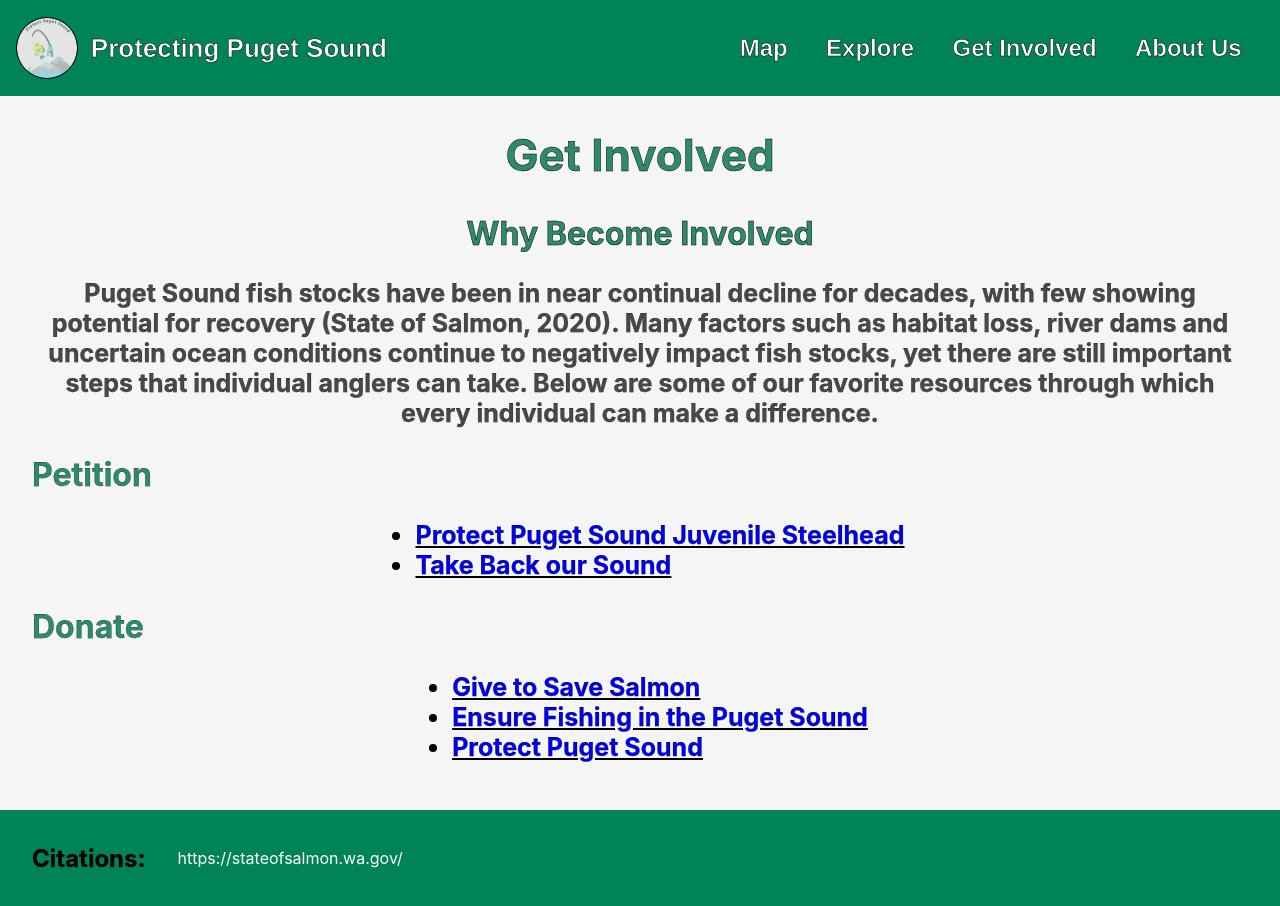
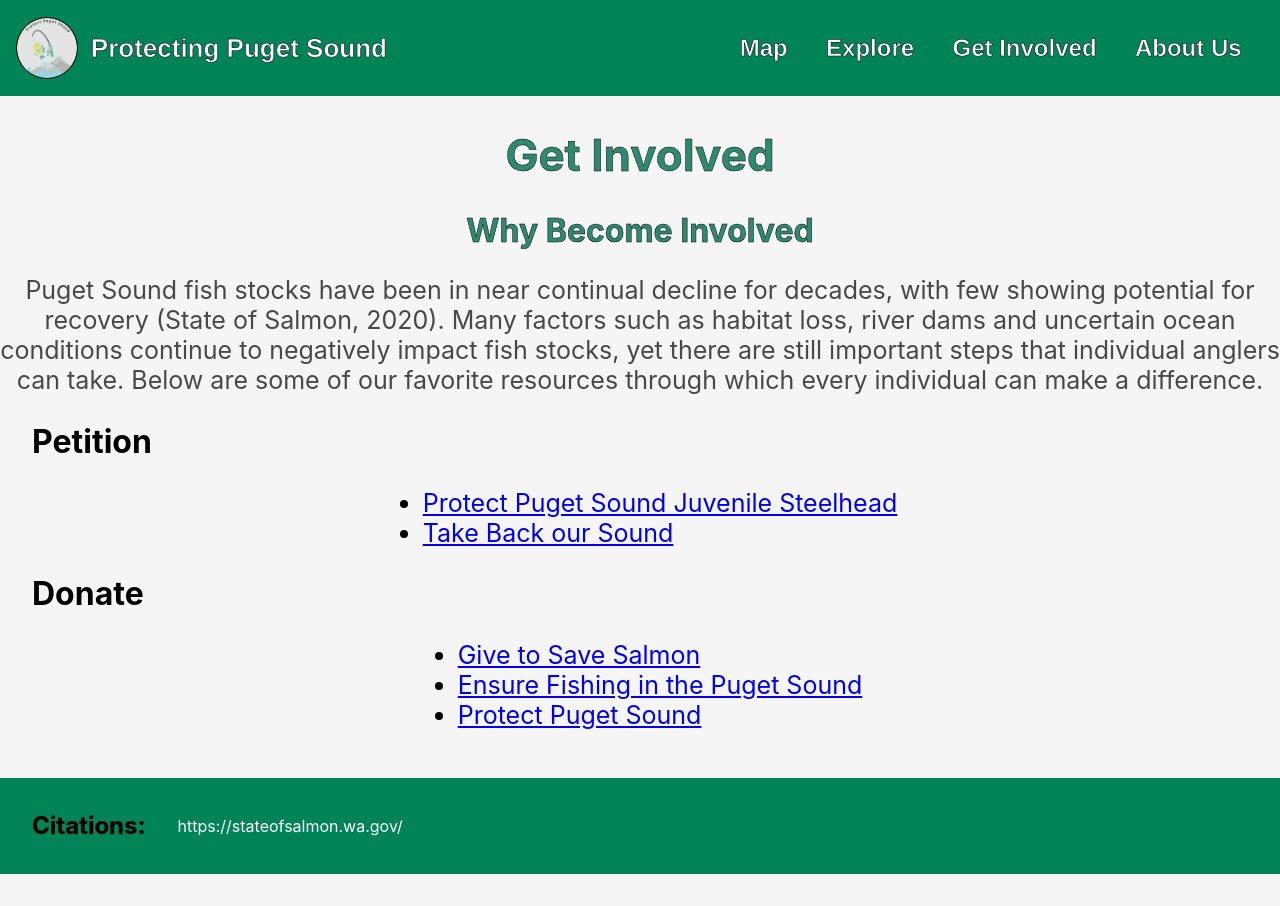
Before and after one commit to stroz08/Protecting-Pudget-Sound, a React (Create React App) app in the folder protecting-puget-sound/: page /getinvolved in a window 1280 px wide. After the commit the page ends 874 px from the top, so only its background shows below. Built offline with nearby package versions, Linux system fonts and the light colour scheme.

Commit message:
work on links page

```diff
--- a/protecting-puget-sound/src/getinvolved.js
+++ b/protecting-puget-sound/src/getinvolved.js
@@ -5,42 +5,32 @@
         <div>
           <header>
           <h1 class = "top-specie">Get Involved</h1>
-
         </header>
-        <section class = 'area'>
           <h2 class = 'medium'>Why Become Involved</h2>
           <p class = "mission">Puget Sound fish stocks have been in near continual decline for decades, with few showing potential for recovery (State of Salmon, 2020).
           Many factors such as habitat loss, river dams and uncertain ocean conditions continue to negatively impact fish stocks, yet there are still important steps that individual anglers can take.
           Below are some of our favorite resources through which every individual can make a difference.
           </p>
-          <h2 class = 'second'>Petition</h2>
-                <ul>
+          <h2 className='fish-des'>Petition</h2>
+                <ul className='align'>
                     <li><a href= "https://www.change.org/p/washington-department-of-fish-and-wildlife-protect-puget-sound-juvenile-steelhead">Protect Puget Sound Juvenile Steelhead</a></li>
                     <li><a href= "https://www.oursound-oursalmon.org/taking-back-our-sound-petition#taking-back-our-sound-petition2">Take Back our Sound</a></li>
                 </ul>
-
-            <h2 class = 'second'>Donate</h2>
-            <ul>
+            <h2 class = 'fish-des'>Donate</h2>
+            <ul className='align'>
                 <li><a href= "https://lltk.org/donate/">Give to Save Salmon</a></li>
                 <li><a href= "https://lltk.org/donations/provide-sustainable-fishing-in-the-san-juans/">Ensure Fishing in the Puget Sound</a></li>
                 <li><a href= "https://www.earthcorps.org/field-initiatives/protect-puget-sound/">Protect Puget Sound</a></li>
             </ul>
-
-        </section>
-
       <footer>
         <h2 class = 'area'>
           Citations:
         </h2>
         <p>
             https://stateofsalmon.wa.gov/
-
         </p>
       </footer>
       </div>
       )
-
   }
-
-
 export { Get_Involved }
--- a/protecting-puget-sound/src/index.css
+++ b/protecting-puget-sound/src/index.css
@@ -159,7 +159,6 @@
   margin: 0 auto;
 }
 
-
 .main-fish {
   display: block;
   margin-left: auto;
@@ -238,6 +237,7 @@
   -webkit-text-stroke-width: .25px;
   -webkit-text-stroke-color: black;
 }
+
 .top-headers {
   font-size: 2.5rem;
   text-align: center;
@@ -250,6 +250,12 @@
   color: black;
   white-space: nowrap;
   font-weight: 2px;
+}
+
+
+a {
+  text-align: left;
+
 }
 
 .disclaimer {
```
